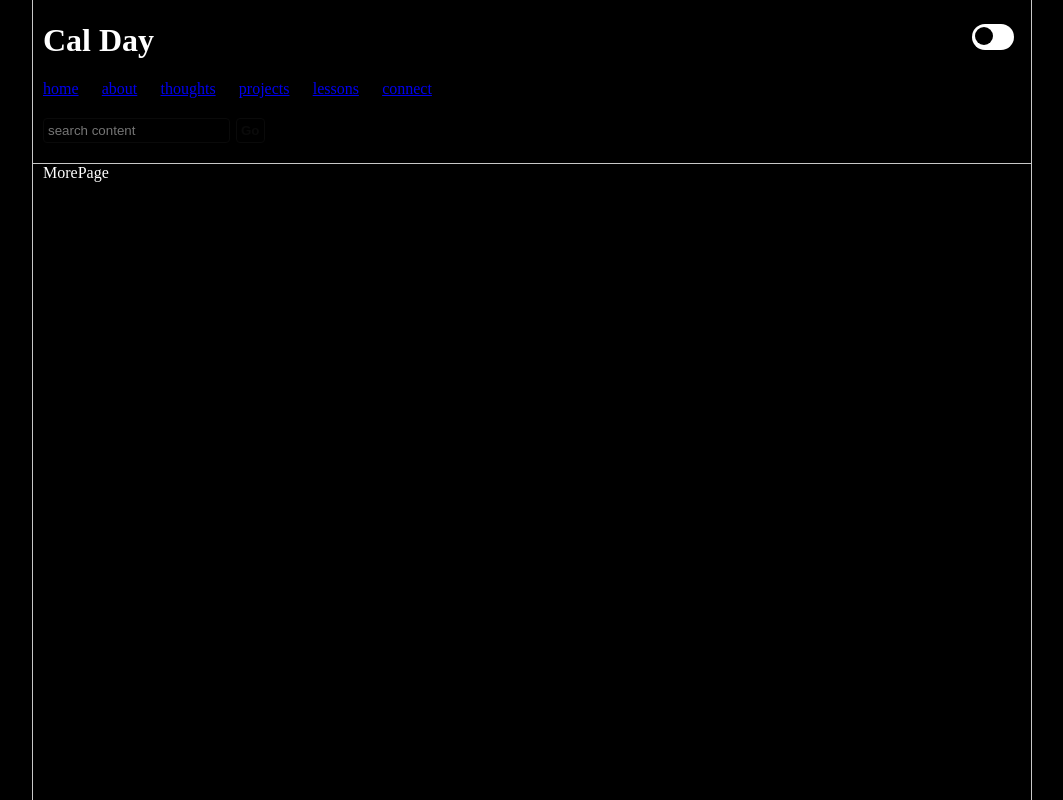
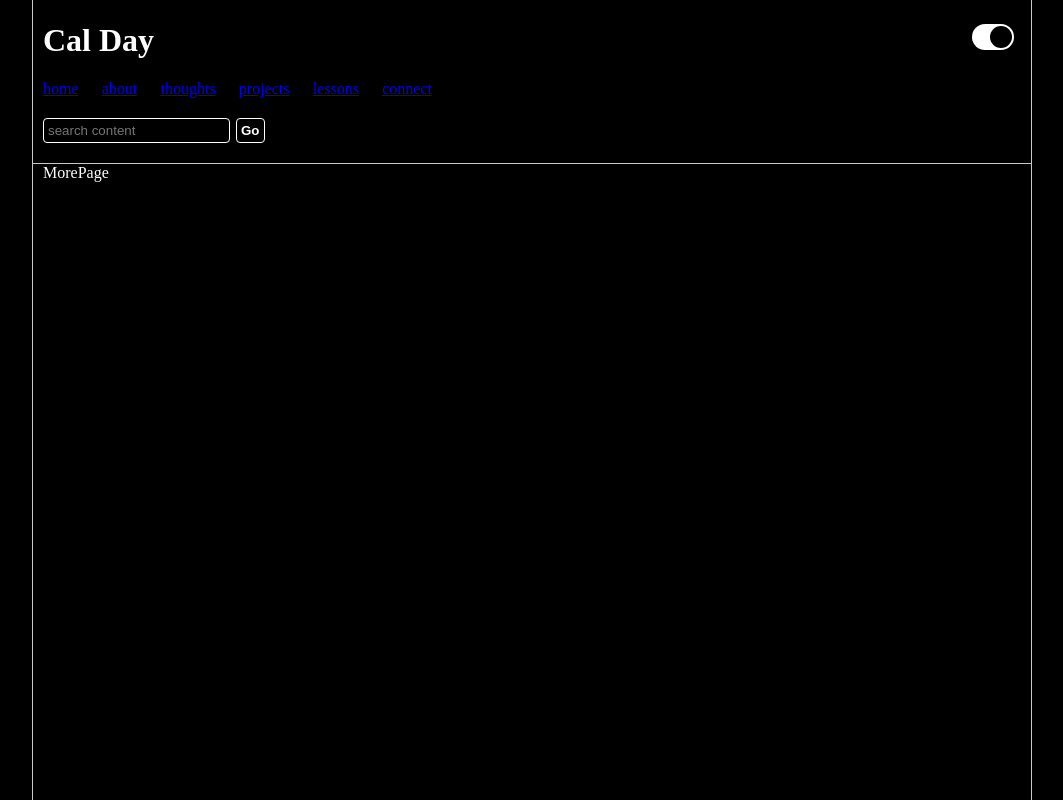
Before and after one commit to caldayham/calday.one, a React (Create React App) app: page /more in a window 1280 px wide. Shown: the top 800 px of the page, without its empty margins (108-1171 px from the left). Built offline with nearby package versions, Linux system fonts and the light colour scheme.

Commit message:
checkbox for theme and color stuff

```diff
--- a/src/components/Footer.jsx
+++ b/src/components/Footer.jsx
@@ -2,7 +2,7 @@ import React from 'react'
 import styled from 'styled-components'
 
 const FooterWrapper = styled.div`
-    border-top: 1px solid var(--lines);
+    border-top: 1px solid ${props => props.theme.lines};
     padding: 20px 10px;
     margin-top: 80px;
 `;
--- a/src/components/Header/Header.jsx
+++ b/src/components/Header/Header.jsx
@@ -1,6 +1,6 @@
 import React from 'react'
 import { Link } from 'react-router-dom';
-import { CheckBox, CheckBoxLabel, CheckBoxWrapper, HeaderTopLine, HeaderWrapper, Nav, SearchButton, SearchInput, SearchWrapper } from './headerStyles.js';
+import { CheckBox, CheckBoxLabel, CheckBoxWrapper, HeaderTopLine, HeaderWrapper, Nav, SearchButton, SearchInput, SearchWrapper, ToggleBall } from './headerStyles.js';
 
 const Header = (props) => {
 
@@ -27,7 +27,9 @@ const Header = (props) => {
                 <div>
                     <CheckBoxWrapper>
                         <CheckBox id="checkbox" type="checkbox" onChange={() => themeToggler()}/>
-                        <CheckBoxLabel htmlFor="checkbox" />
+                        <CheckBoxLabel htmlFor="checkbox">
+                            <ToggleBall />
+                        </CheckBoxLabel>
                     </CheckBoxWrapper>
                 </div>
             </HeaderTopLine>
--- a/src/components/Header/headerStyles.js
+++ b/src/components/Header/headerStyles.js
@@ -27,23 +27,23 @@ const SearchWrapper = styled.div`
 `;
 const SearchInput = styled.input`
     background-color: transparent;
-    border: 1px solid var(--text);
+    border: 1px solid ${props => props.theme.text};
     padding: 4px;
     border-radius: 4px;
-    color: var(--text);
+    color: ${props => props.theme.text};
     outline: none;
 `;
 const SearchButton = styled.button`
     background-color: transparent;
-    border: 1px solid var(--text);
+    border: 1px solid ${props => props.theme.text};
     padding: 4px;
     border-radius: 4px;
-    color: var(--text);
+    color: ${props => props.theme.text};
     font-weight: 600;
     transition: all 0.2s ease;
 
     :hover {
-        background-color: var(--text);
+        background-color: ${props => props.theme.text};
         color: var(--bg);
     }
 `;
@@ -60,35 +60,25 @@ const CheckBoxLabel = styled.label`
   border-radius: 15px;
   background: ${props => props.theme.text};
   cursor: pointer;
-  &::after {
-    content: "";
-    display: block;
-    border-radius: 50%;
-    width: 18px;
-    height: 18px;
-    margin: 3px;
-    background: ${props => props.theme.bg};
-    transition: 0.2s;
-  }
 `;
+
+const ToggleBall = styled.div`
+  position: absolute;
+  margin-top: ${props => props.theme.text == 'black'? '3px' : '2px'};
+  margin-left: ${props => props.theme.text == 'black'? '3px' : '18px'};
+  height: ${props => props.theme.text == 'black'? '20px' : '22px'};
+  width: ${props => props.theme.text == 'black'? '20px' : '22px'};
+  border-radius: 50%;
+  background: ${props => props.theme.bg};
+  transition: all 0.2s ease;
+`;
+
 const CheckBox = styled.input`
   opacity: 0;
   z-index: 1;
   border-radius: 15px;
   width: 42px;
   height: 26px;
-  &:checked + ${CheckBoxLabel} {
-    background: ${props => props.theme.text};
-    &::after {
-      content: "";
-      display: block;
-      border-radius: 50%;
-      width: 18px;
-      height: 18px;
-      margin-left: 21px;
-      transition: 0.2s;
-    }
-  }
 `;
 
 export {
@@ -101,4 +91,5 @@ export {
     SearchInput,
     SearchWrapper,
     Nav,
+    ToggleBall,
 }
--- a/src/pages/HomePage.jsx
+++ b/src/pages/HomePage.jsx
@@ -35,8 +35,8 @@ const HomePage = () => {
             </p>
             <ImgDeck>
                 <ImgWrapper>
-                    <MainImg src="/images/mum-dad-cal.jpg" alt="mum-dad-cal" />
-                    <p>2001</p>
+                    <MainImg src="/images/2023-hike.jpg" alt="mum-dad-cal" />
+                    <p>2023</p>
                 </ImgWrapper>
                 <ImgWrapper>
                     <MainImg src="/images/dad-cal.jpg" alt="dad-cal" />
```
